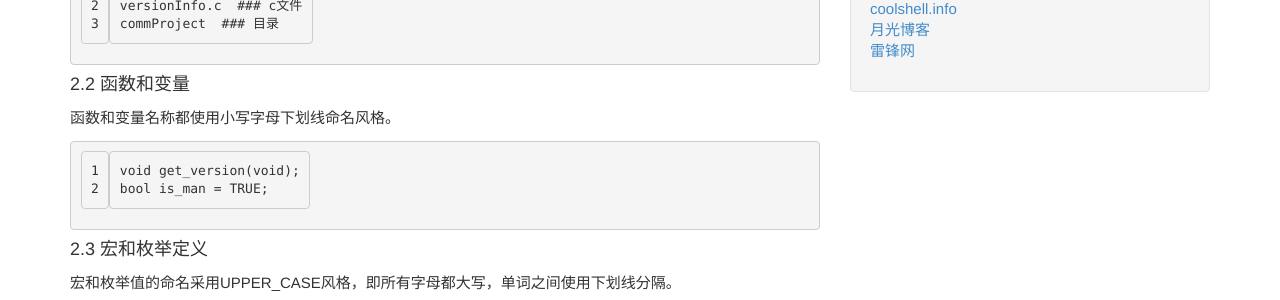
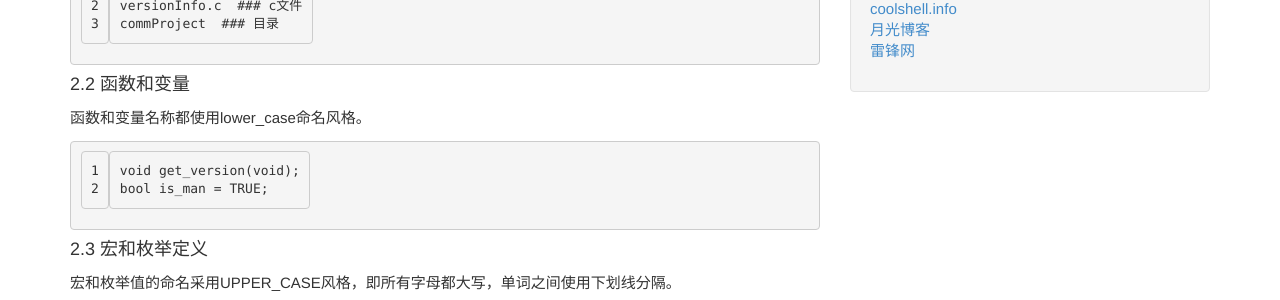
Before and after one commit to richardhmm/blog, a Jekyll site: the page built from _posts/blog/Tech/2016-3-26-coding-standard-for-myself.md, in a window 1280 px wide and 900 px high. Shown: the part 392-692 px from the top of the window. Built offline with Jekyll 4.4.1, drawn with Linux system fonts in a browser that asks for light colours; comment, search, counter and statistics services are not loaded.

Commit message:
调试术语

```diff
--- a/_posts/blog/Tech/2016-3-26-coding-standard-for-myself.md
+++ b/_posts/blog/Tech/2016-3-26-coding-standard-for-myself.md
@@ -21,7 +21,7 @@ commProject  ### 目录
 ~~~
 
 #### 2.2 函数和变量 ####
-函数和变量名称都使用小写字母下划线命名风格。
+函数和变量名称都使用lower_case命名风格。
 
 ~~~
 void get_version(void);
```
